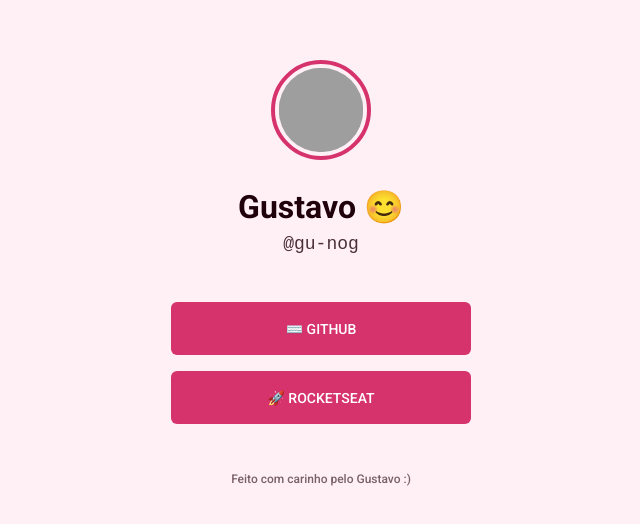
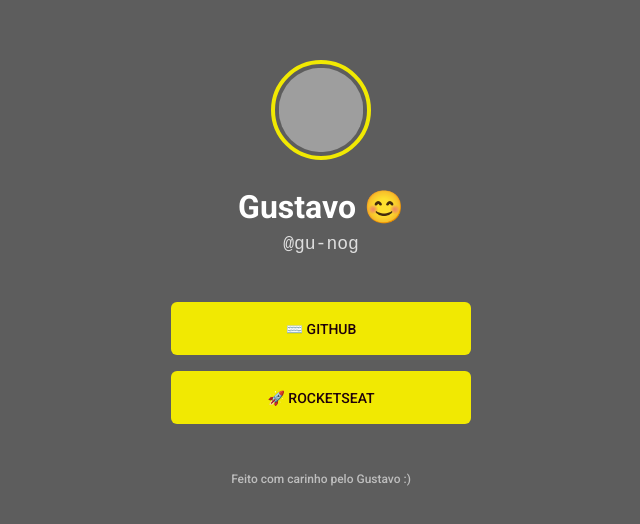
Before and after one commit to gu-nog/maratona-explorer-2, a plain HTML site: page index.html in a window 1280 px wide. Shown: the whole page, without its empty margins (319-959 px from the left). Drawn offline with Linux system fonts and the light colour scheme; grey boxes are pictures that could not be loaded.

Commit message:
tema yellow

```diff
--- a/index.html
+++ b/index.html
@@ -9,7 +9,7 @@
     <link rel="stylesheet" href="styles.css"> <!-- carrega o xss do arquivo nesse caso -->
     <link href="https://fonts.googleapis.com/css2?family=Roboto+Mono&family=Roboto:wght@500;700&display=swap" rel="stylesheet">
 </head>
-<body class="pink">
+<body class="yellow">
     <div class="container">
         <img class="avatar" src="https://avatars.githubusercontent.com/u/83130781?s=400&u=8196b0e25b242f58ef2138b354d876da67b456a1&v=4" alt="Foto do Gustavo">
         <h1>Gustavo 😊</h1>
--- a/styles.css
+++ b/styles.css
@@ -13,6 +13,7 @@
     --text-color: #00082F;
     --primary-color: #4263EB;
     --primary-color-dark: #364FC7;
+    --text-button-color: #FFFFFF;
 }
 
 body.dark {
@@ -25,6 +26,14 @@
     --text-color: #1F000B;
     --primary-color: #D6336C;
     --primary-color-dark: #A61E4D;
+}
+
+body.yellow {
+    --bg-color: #5d5d5d;
+    --text-color: #FFFFFF;
+    --primary-color: #f1e902;
+    --primary-color-dark: #edd100;
+    --text-button-color: #1F000B;
 }
 
 body {
@@ -75,7 +84,7 @@
     justify-content: center;
     align-items: center;
     background: var(--primary-color);
-    color: white;
+    color: var(--text-button-color);
     text-transform: uppercase;
     font-size: 14px;
     margin-bottom: 16px;
```
Also changed, not shown: 1 other file.
